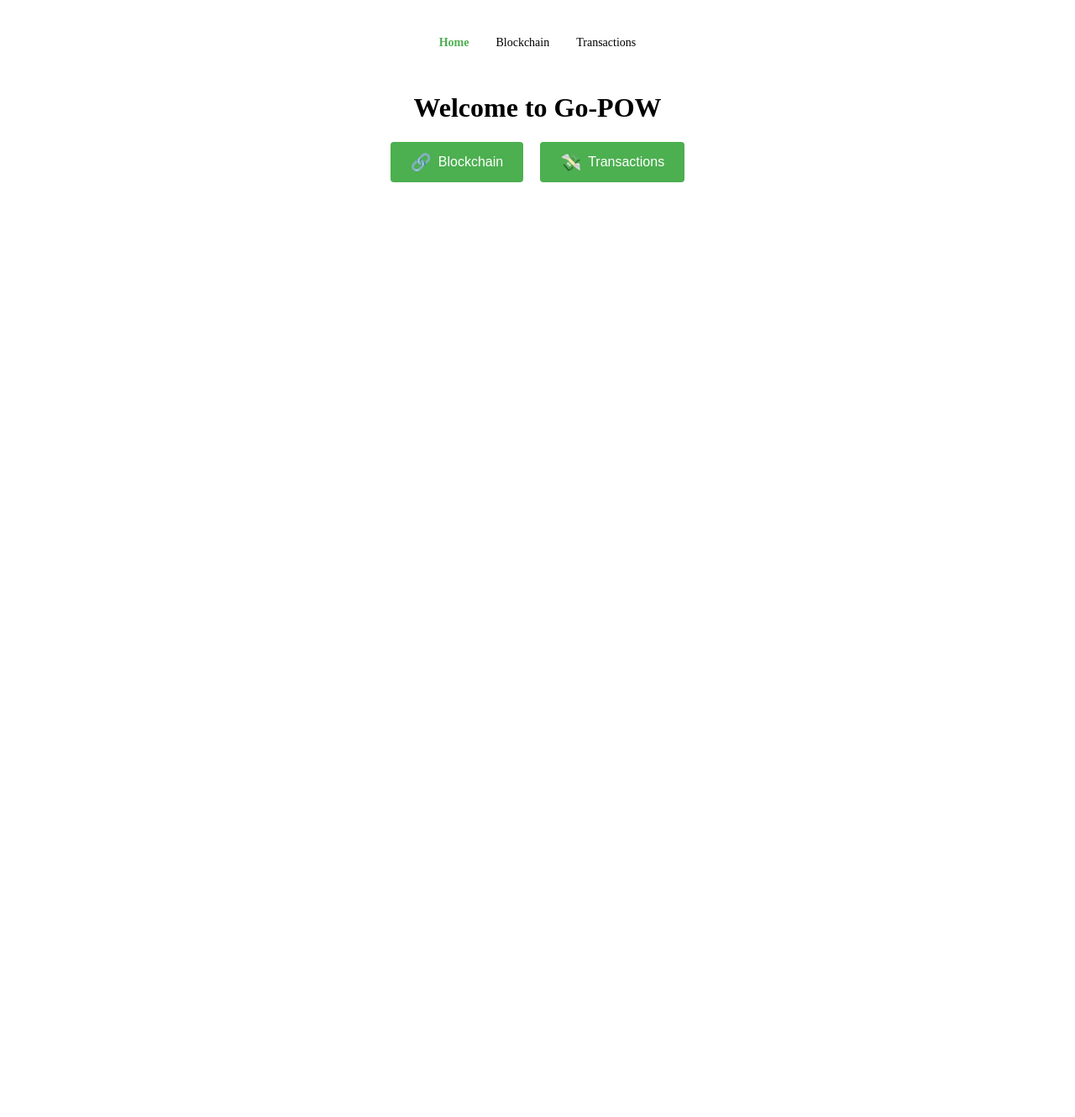
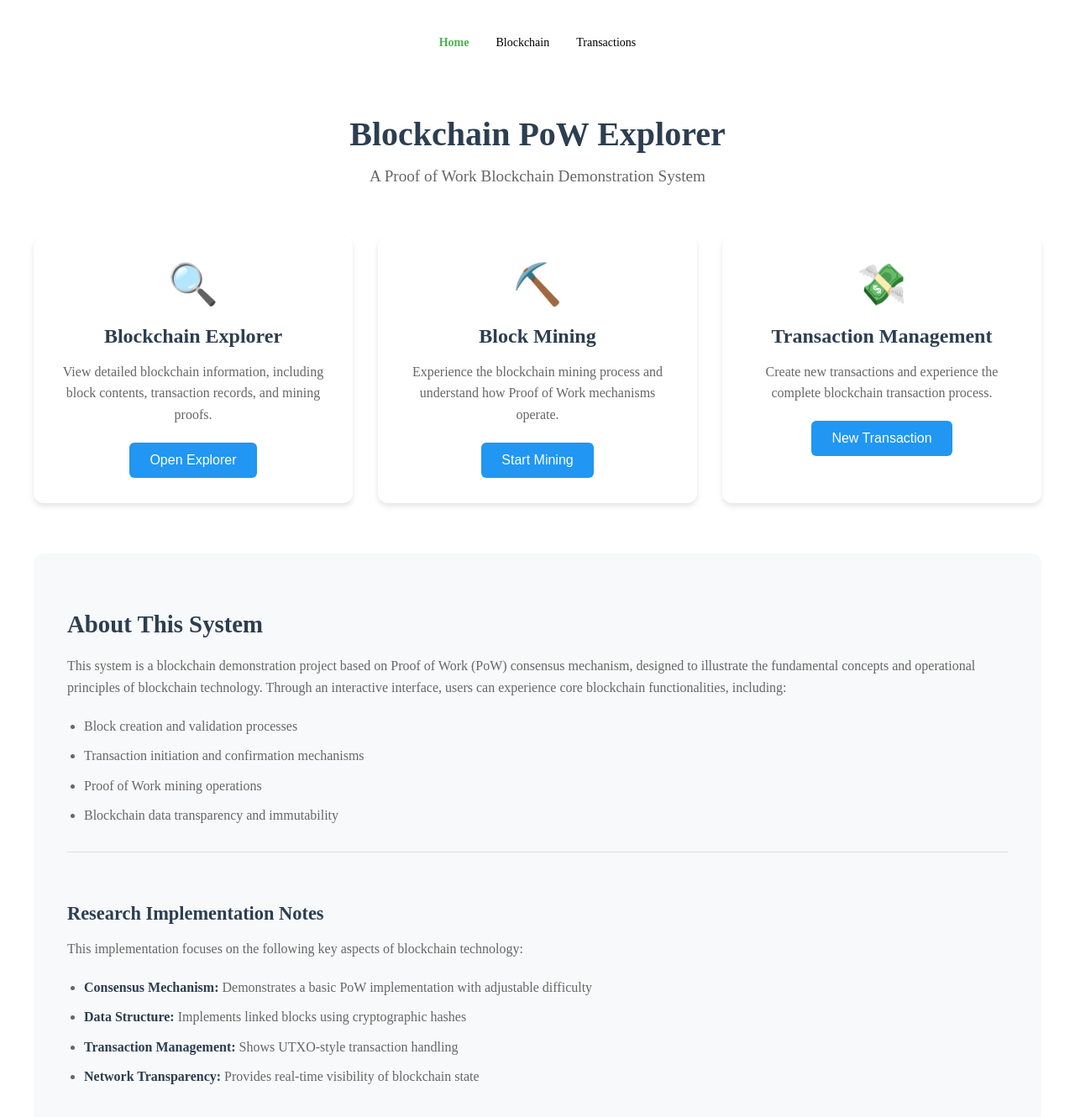
Before and after one commit to Znman/go-pow, a Vue app in the folder frontend/: page / in a window 1280 px wide. Shown: the top 1330 px of the page at 84% size. Before the commit the page ends 800 px from the top, so only its background shows below. Built offline with nearby package versions, Linux system fonts and the light colour scheme; the HTML template or start-up script is replaced by a standard one.

Commit message:
update
update the home page
fix explorer

```diff
--- a/frontend/package.json
+++ b/frontend/package.json
@@ -21,9 +21,11 @@
   },
   "devDependencies": {
     "@tsconfig/node18": "^18.2.2",
+    "@types/lodash": "^4.17.16",
     "@types/node": "^18.18.5",
     "@vitejs/plugin-vue": "^4.4.0",
     "@vue/tsconfig": "^0.4.0",
+    "lodash": "^4.17.21",
     "npm-run-all2": "^6.1.1",
     "typescript": "~5.2.0",
     "vite": "^4.4.11",
--- a/frontend/src/components/TheWelcome.vue
+++ b/frontend/src/components/TheWelcome.vue
@@ -1,72 +1,209 @@
 <script setup lang="ts">
 import { useRouter } from 'vue-router'
-import WelcomeItem from './WelcomeItem.vue'
-import DocumentationIcon from './icons/IconDocumentation.vue'
-import ToolingIcon from './icons/IconTooling.vue'
-import EcosystemIcon from './icons/IconEcosystem.vue'
-import CommunityIcon from './icons/IconCommunity.vue'
-import SupportIcon from './icons/IconSupport.vue'
 
 const router = useRouter()
 
-const navigateTo = (route: string) => {
-  router.push({ name: route })
+const navigateTo = (path: string) => {
+  router.push(path)
 }
 </script>
 
 <template>
-  <!-- Navigation Section -->
-  <div class="navigation-container">
-    <h1>Welcome to Go-POW</h1>
-    <div class="nav-buttons">
-      <button @click="navigateTo('blockchain')" class="nav-button">
-        <span class="button-icon">🔗</span>
-        Blockchain
-      </button>
-      <button @click="navigateTo('transactions')" class="nav-button">
-        <span class="button-icon">💸</span>
-        Transactions
-      </button>
-      <!-- <button @click="navigateTo('mining')" class="nav-button">
-        <span class="button-icon">⛏️</span>
-        Mining
-      </button> -->
+  <div class="welcome-container">
+    <div class="welcome-header">
+      <h1>Blockchain PoW Explorer</h1>
+      <p class="subtitle">A Proof of Work Blockchain Demonstration System</p>
+    </div>
+
+    <div class="features-grid">
+      <div class="feature-card" @click="navigateTo('/explorer')">
+        <div class="icon">🔍</div>
+        <h2>Blockchain Explorer</h2>
+        <p>View detailed blockchain information, including block contents, transaction records, and mining proofs.</p>
+        <button class="action-button">Open Explorer</button>
+      </div>
+
+      <div class="feature-card" @click="navigateTo('/blockchain')">
+        <div class="icon">⛏️</div>
+        <h2>Block Mining</h2>
+        <p>Experience the blockchain mining process and understand how Proof of Work mechanisms operate.</p>
+        <button class="action-button">Start Mining</button>
+      </div>
+
+      <div class="feature-card" @click="navigateTo('/transactions')">
+        <div class="icon">💸</div>
+        <h2>Transaction Management</h2>
+        <p>Create new transactions and experience the complete blockchain transaction process.</p>
+        <button class="action-button">New Transaction</button>
+      </div>
+    </div>
+
+    <div class="info-section">
+      <h3>About This System</h3>
+      <p>This system is a blockchain demonstration project based on Proof of Work (PoW) consensus mechanism, designed to
+        illustrate the fundamental concepts and operational principles of blockchain technology. Through an interactive
+        interface, users can experience core blockchain functionalities, including:</p>
+      <ul>
+        <li>Block creation and validation processes</li>
+        <li>Transaction initiation and confirmation mechanisms</li>
+        <li>Proof of Work mining operations</li>
+        <li>Blockchain data transparency and immutability</li>
+      </ul>
+
+      <div class="research-notes">
+        <h4>Research Implementation Notes</h4>
+        <p>This implementation focuses on the following key aspects of blockchain technology:</p>
+        <ul>
+          <li><strong>Consensus Mechanism:</strong> Demonstrates a basic PoW implementation with adjustable difficulty
+          </li>
+          <li><strong>Data Structure:</strong> Implements linked blocks using cryptographic hashes</li>
+          <li><strong>Transaction Management:</strong> Shows UTXO-style transaction handling</li>
+          <li><strong>Network Transparency:</strong> Provides real-time visibility of blockchain state</li>
+        </ul>
+      </div>
     </div>
   </div>
 </template>
 
 <style scoped>
-.navigation-container {
-  text-align: center;
-  padding: 20px;
+.welcome-container {
+  max-width: 1200px;
+  margin: 0 auto;
+  padding: 40px 20px;
 }
 
-.nav-buttons {
-  display: flex;
-  gap: 20px;
-  justify-content: center;
-  margin-top: 20px;
+.welcome-header {
+  text-align: center;
+  margin-bottom: 60px;
 }
 
-.nav-button {
-  padding: 12px 24px;
-  font-size: 16px;
-  background-color: #4CAF50;
+.welcome-header h1 {
+  font-size: 2.5em;
+  color: #2c3e50;
+  margin-bottom: 16px;
+}
+
+.subtitle {
+  font-size: 1.2em;
+  color: #666;
+  margin-top: 0;
+}
+
+.features-grid {
+  display: grid;
+  grid-template-columns: repeat(auto-fit, minmax(300px, 1fr));
+  gap: 30px;
+  margin-bottom: 60px;
+}
+
+.feature-card {
+  background: white;
+  border-radius: 12px;
+  padding: 30px;
+  text-align: center;
+  transition: transform 0.3s, box-shadow 0.3s;
+  cursor: pointer;
+  box-shadow: 0 4px 6px rgba(0, 0, 0, 0.1);
+}
+
+.feature-card:hover {
+  transform: translateY(-5px);
+  box-shadow: 0 8px 15px rgba(0, 0, 0, 0.1);
+}
+
+.icon {
+  font-size: 3em;
+  margin-bottom: 20px;
+}
+
+.feature-card h2 {
+  color: #2c3e50;
+  margin-bottom: 15px;
+  font-size: 1.5em;
+}
+
+.feature-card p {
+  color: #666;
+  margin-bottom: 20px;
+  line-height: 1.6;
+}
+
+.action-button {
+  background-color: #2196F3;
   color: white;
   border: none;
-  border-radius: 4px;
+  padding: 12px 24px;
+  border-radius: 6px;
+  font-size: 1em;
   cursor: pointer;
   transition: background-color 0.3s;
-  display: flex;
-  align-items: center;
 }
 
-.nav-button:hover {
-  background-color: #45a049;
+.action-button:hover {
+  background-color: #1976D2;
 }
 
-.button-icon {
-  margin-right: 8px;
-  font-size: 20px;
+.info-section {
+  background: #f8f9fa;
+  padding: 40px;
+  border-radius: 12px;
+  margin-top: 40px;
+}
+
+.info-section h3 {
+  color: #2c3e50;
+  margin-bottom: 20px;
+  font-size: 1.8em;
+}
+
+.info-section h4 {
+  color: #2c3e50;
+  margin: 30px 0 15px;
+  font-size: 1.4em;
+}
+
+.info-section p {
+  color: #666;
+  line-height: 1.6;
+  margin-bottom: 20px;
+}
+
+.info-section ul {
+  color: #666;
+  padding-left: 20px;
+  margin-bottom: 20px;
+}
+
+.info-section li {
+  margin-bottom: 10px;
+  line-height: 1.6;
+}
+
+.research-notes {
+  margin-top: 30px;
+  padding-top: 30px;
+  border-top: 1px solid #e0e0e0;
+}
+
+.research-notes strong {
+  color: #2c3e50;
+}
+
+@media (max-width: 768px) {
+  .welcome-container {
+    padding: 20px;
+  }
+
+  .welcome-header h1 {
+    font-size: 2em;
+  }
+
+  .features-grid {
+    grid-template-columns: 1fr;
+  }
+
+  .info-section {
+    padding: 20px;
+  }
 }
 </style>
```
Also changed, not shown: frontend/src/components/Explorer.vue (+8 -16 lines), frontend/src/components/SearchBar.vue (added, +196 -0 lines), 1 other file (tests, documents, lock files or other folders).
